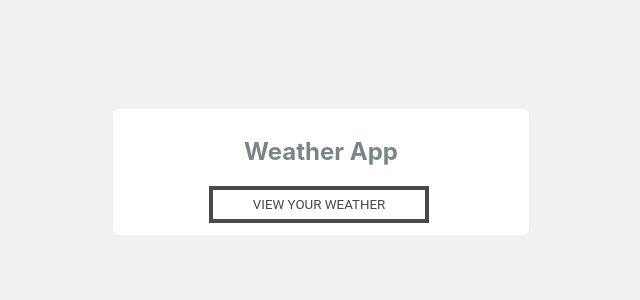
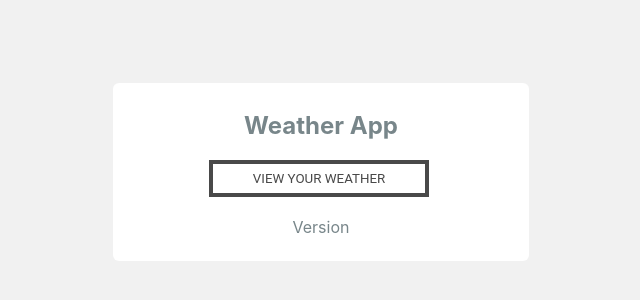
Before and after one commit to AlexsandroSA/weather-app, a React (Create React App) app: page / in a window 1280 px wide. Shown: the part 228-528 px from the top of the page, without its empty margins (319-959 px from the left). Built offline with nearby package versions, Linux system fonts and the light colour scheme; no server answers.

Commit message:
feat: add current version

```diff
--- a/package.json
+++ b/package.json
@@ -1,6 +1,6 @@
 {
   "name": "app-weather",
-  "version": "0.1.0",
+  "version": "1.0.0",
   "private": true,
   "dependencies": {
     "react": "18.2.0",
--- a/src/App.tsx
+++ b/src/App.tsx
@@ -1,5 +1,5 @@
 import React, { useState, useEffect, useMemo, useCallback } from "react";
-import { appName } from "./helpers/envManager";
+import { appName, appVersion } from "./helpers/envManager";
 import { getWeatherByCoords } from "./api/services/weather.service";
 import { Card } from "./components";
 
@@ -79,6 +79,8 @@ const App: React.FC = () => {
             View your weather
           </button>
         )}
+
+        <p>Version {appVersion}</p>
       </div>
     </Card>
   );
```
